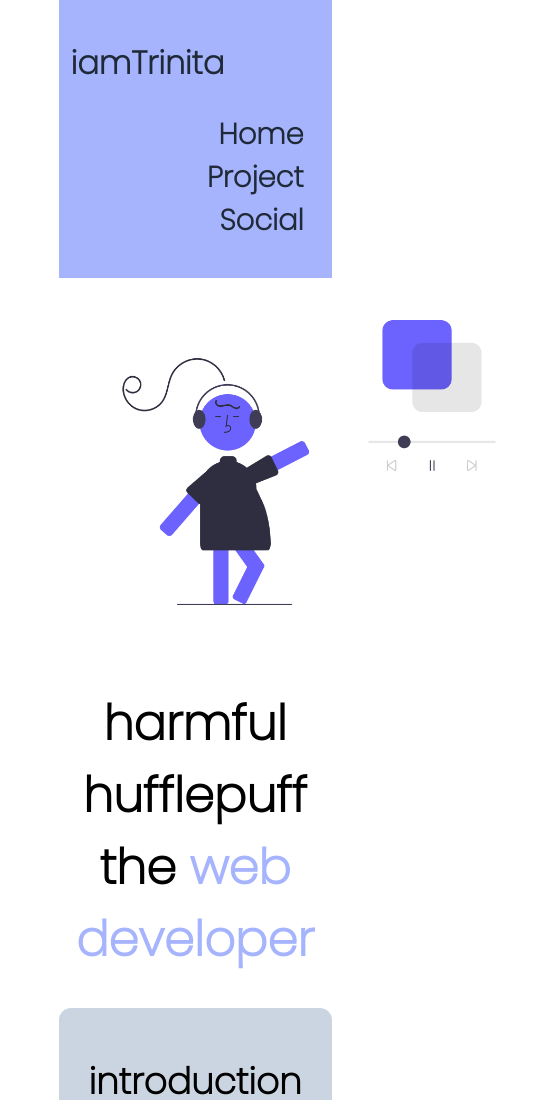
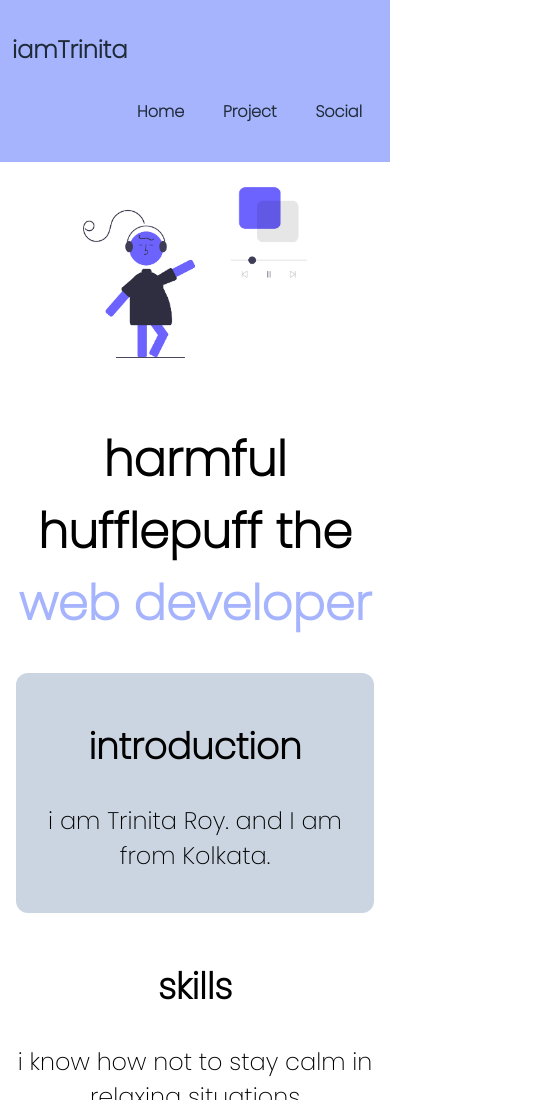
Before and after one commit to Trinita21/trinita21.github.io, a plain HTML site: page index.html in a window 390 px wide. Shown: the top 1100 px of the page, 559 px wide, since content can reach past the window. Drawn offline with Linux system fonts and the light colour scheme.

Commit message:
fix: responsive layout for mobile

```diff
--- a/index.html
+++ b/index.html
@@ -4,7 +4,7 @@
 <head>
     <meta charset="UTF-8">
     <meta name="viewport" content="width=device-width, initial-scale=1.0">
-    <title>Component Library</title>
+    <title>iamTrinita</title>
     <link href="/style.css" rel="stylesheet" />
     <script src="https://kit.fontawesome.com/1a48924413.js" crossorigin="anonymous"></script>
 </head>
--- a/style.css
+++ b/style.css
@@ -2,7 +2,7 @@
 body {
   margin: 0;
   padding: 0;
-  max-width: 70%;
+  max-width: 868px;
   margin: auto;
   font-family: "Poppins", sans-serif;
   font-size: 1.5rem;
@@ -82,3 +82,23 @@ body {
 .footer ul {
   padding-inline-start: 0px;
 }
+@media screen and (max-width: 636px) {
+  .hero-img {
+    width: 300px;
+  }
+  /* body {
+    max-width: 95%;
+  } */
+  .projects {
+    margin: 0rem 1rem;
+  }
+  .intro {
+    margin: 0rem 1rem;
+  }
+  .navtitle {
+    font-size: 1.5rem;
+  }
+  .list1 {
+    font-size: medium;
+  }
+}
```
